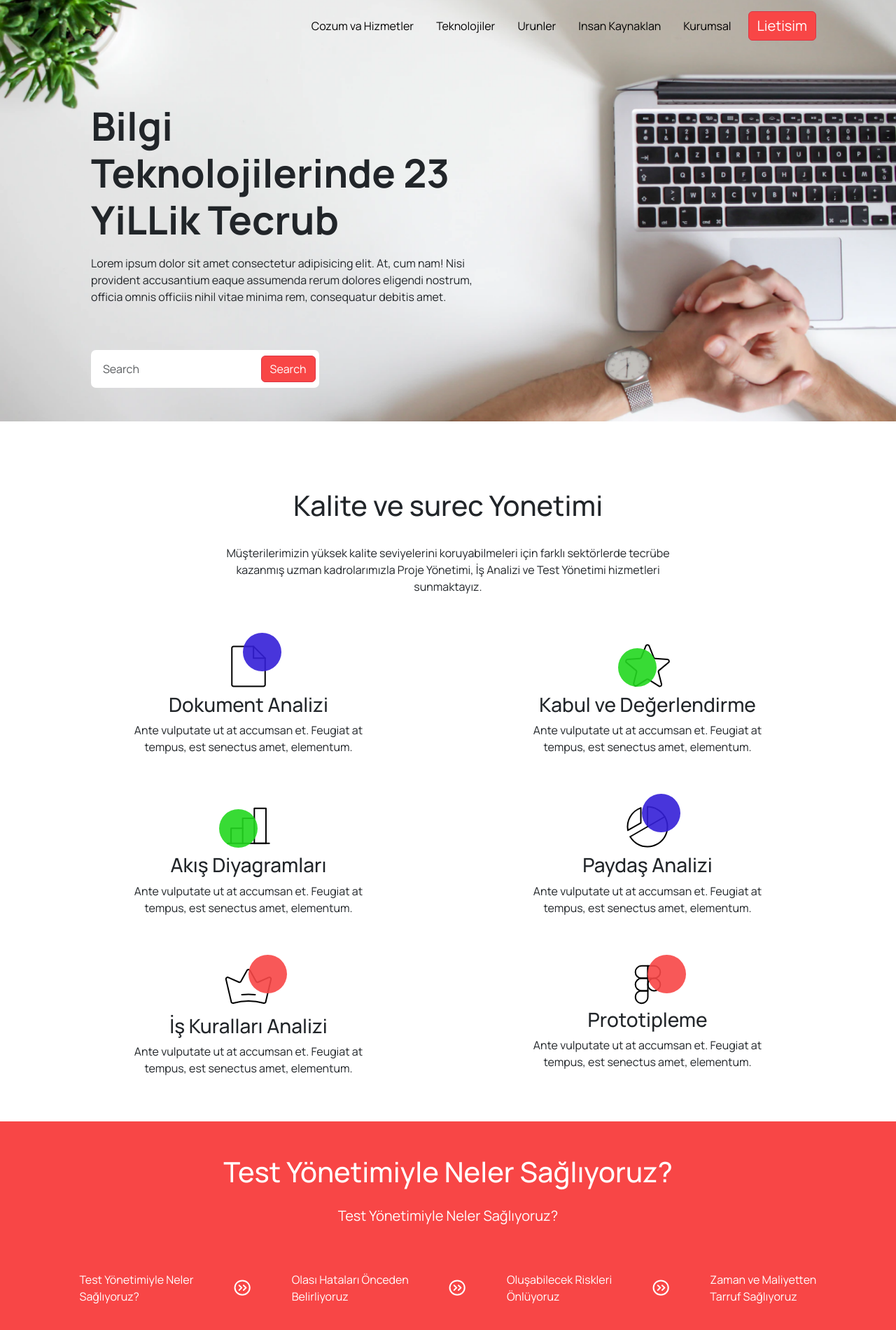
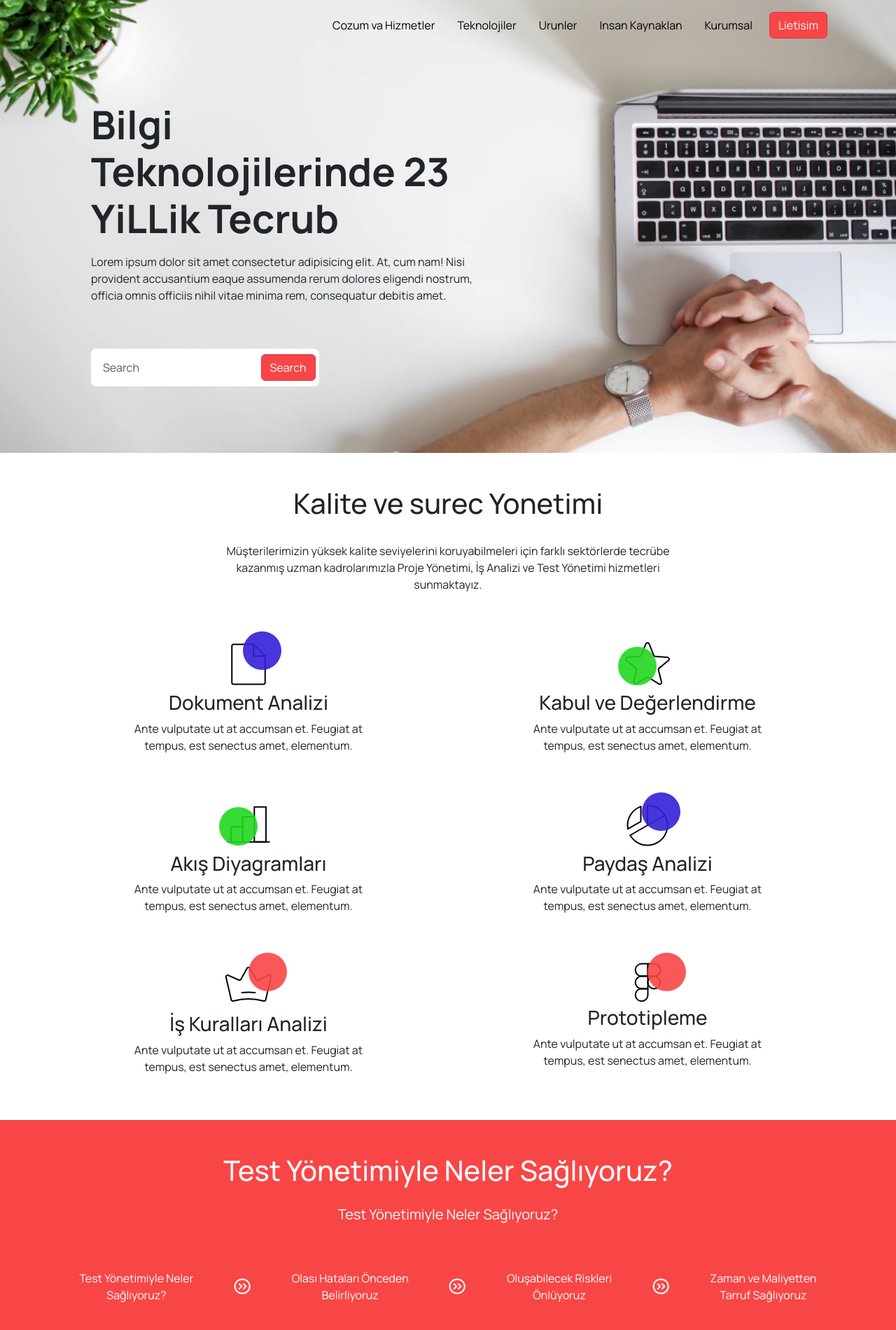
Before and after one commit to sarunasbit/UZD0410, a plain HTML site: page index.html in a window 1280 px wide. Shown: the top 1900 px of the page at 70% size. Drawn offline with nearby package versions, Linux system fonts and the light colour scheme.

Commit message:
header adjustments

```diff
--- a/css/style.css
+++ b/css/style.css
@@ -27,20 +27,16 @@ body {
             }
     }
 
-    @media (min-width: 542px) {
-        header {
-            max-height: 601px;
-        }
-    }
+
     @media (min-width: 1024px) {
         header {
-            max-height: 647px;
+            min-height: 647px;
         }
     }
 
     @media (min-width: 1440px) {
         header {
-            height: 754px;
+            min-height: 754px;
             background-position: left;
         }
     }
--- a/index.html
+++ b/index.html
@@ -18,7 +18,8 @@
             <!-- Navigation Header -->
              <header>
                 <div class="container">
-                    <nav class="navbar navbar-expand-md navbar-light p-3">
+                    <nav class="navbar navbar-expand-md navbar-light p-3 flex-row-reverse">
+                        <button class=" navBtn btn btn-outline-danger ms-lg-3 text-white">Lietisim</button>
                         <button
                         type="button"
                         data-bs-toggle="collapse"
@@ -48,11 +49,11 @@
                                 </li>
                             </ul>
                         </div>
-                        <button class="navbar-brand navBtn btn btn-outline-danger mb-0 h1 ms-lg-3 text-white">Lietisim</button>
+
                     </nav>
 
 
-                    <div class="row col-7 col-md-6 d-flex flex-column m-auto m-md-5 mt-5 align-content-start">
+                    <div class="row col-9 col-md-8 col-lg-6 d-flex flex-column m-auto m-md-5 mt-5 align-content-start">
                         <div class="col mt-4 p-0">
                             <h1 class="text-center text-md-start display-4 fw-bolder">Bilgi Teknolojilerinde 23 YiLLik Tecrub</h1>
                         </div>
@@ -137,7 +138,7 @@
                                 <p class="fs-5 pb-5">Test Yönetimiyle Neler Sağlıyoruz?</p>
                             </div>
                         </div>
-                        <div class="row flex-column flex-lg-row pb-4 justify-content-evenly align-items-center">
+                        <div class="row flex-column flex-lg-row pb-4 justify-content-evenly align-items-center text-center">
                             <div class="col-auto">
                                 <p class="text-wrap">Test Yönetimiyle Neler<br> Sağlıyoruz?</p>
                             </div>
@@ -175,7 +176,7 @@
                                     <h2 class="col display-3 pb-4 pb-lg-0">Kalite ve Süreç Yönetimi</h2>
                                 </div>
                                 <div class="col d-flex">
-                                    <p class="col pb-4 pb-lg-0 m-auto">
+                                    <p class="col col pb-4 pb-lg-0 m-auto">
                                         Deneyimli kadromuz; birçok farklı sektörden deneyimli, PMP® sertifikasına sahip, uzman proje yöneticilerinden oluşmaktadır.
                                         Projelerinizin yönetimine destek olmak, zayıf olduğunu düşündüğünüz alanları güçlendirmek,
                                         uluslararası geçerliliği olan PMI® metodolojisini şirketinizde uygulamak ve geliştirmek için yanınızdayız.
```
